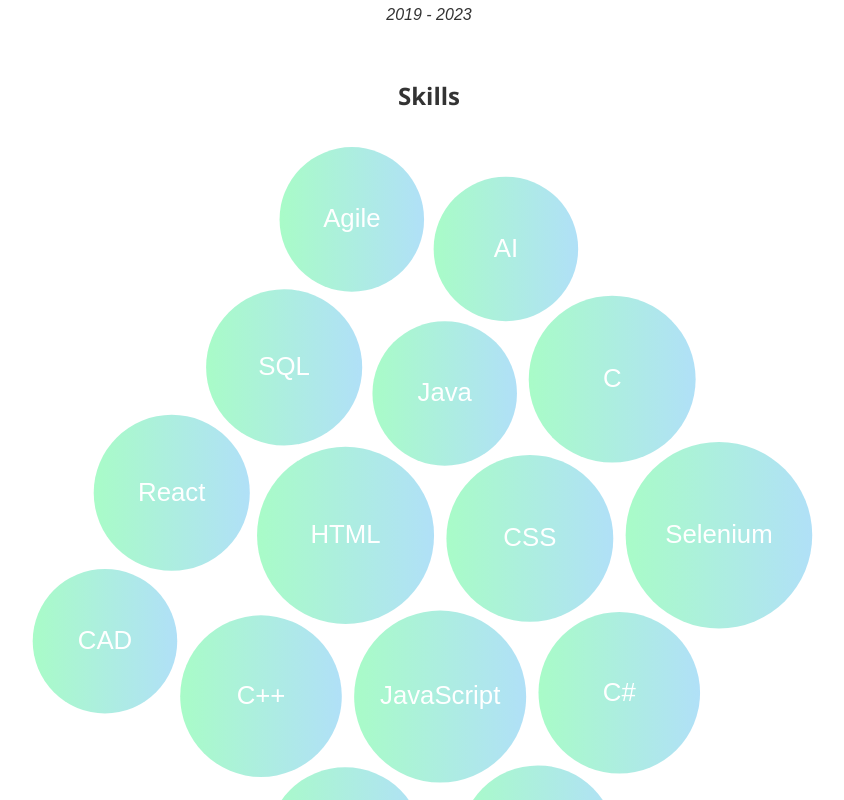
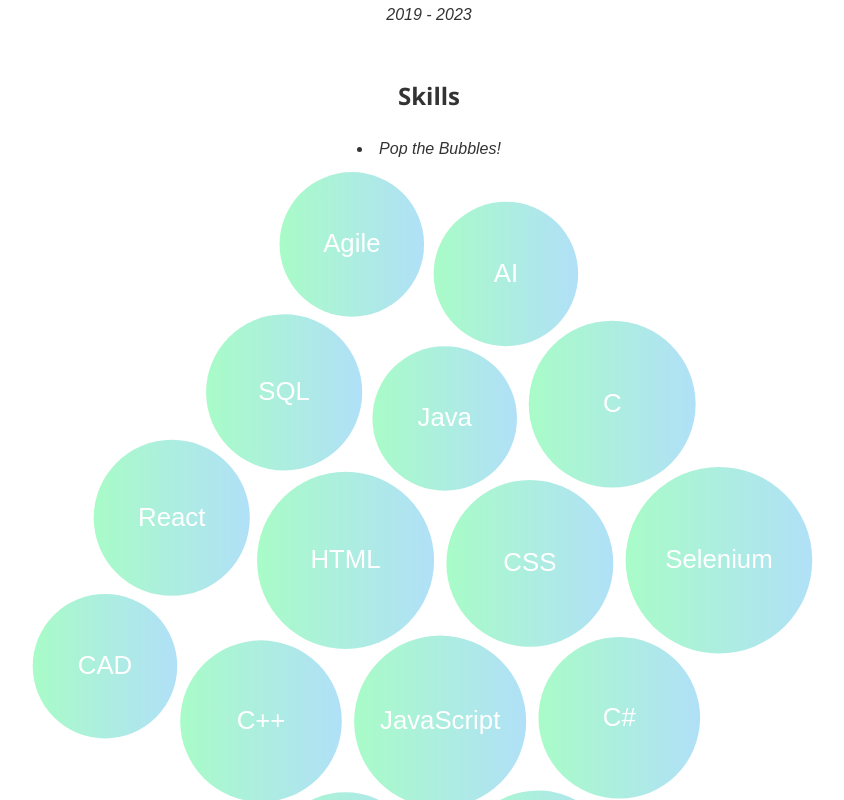
Before and after one commit to jagganjestine/jjweb, a React (Create React App) app: page /about in a window 1280 px wide. Shown: the part 820-1620 px from the top of the page, without its empty margins (211-1055 px from the left). Built offline with nearby package versions, Linux system fonts and the light colour scheme.

Commit message:
Update About.js

```diff
--- a/src/components/About.js
+++ b/src/components/About.js
@@ -43,6 +43,7 @@
         </ul>
       </div>
       <h2>Skills</h2>
+      <li><i>Pop the Bubbles!</i></li>
       <section className="skills-section">
         <SkillsBubbleCluster data={skillsData} />
       </section>
@@ -57,7 +58,7 @@
             iconStyle={{ background: '#607d8b', color: '#fff', display: 'flex', justifyContent: 'center', alignItems: 'center' }}
             icon={<i className="fa fa-briefcase custom-icon fa-2x" aria-hidden="true"></i>}
           >
-            <h3 style={{ fontSize: '1.5em' }} className="vertical-timeline-element-title">Associate Test Engineer</h3>
+            <h3 style={{ fontSize: '1.5em' }} className="vertical-timeline-element-title">Test Engineer</h3>
             <h4 style={{ fontSize: '1.2em' }} className="vertical-timeline-element-subtitle">Blue Cross Blue Shield of Illinois, Montana, New Mexico, Oklahoma & Texas</h4>
             <p>
               January 2024 - Present
```
